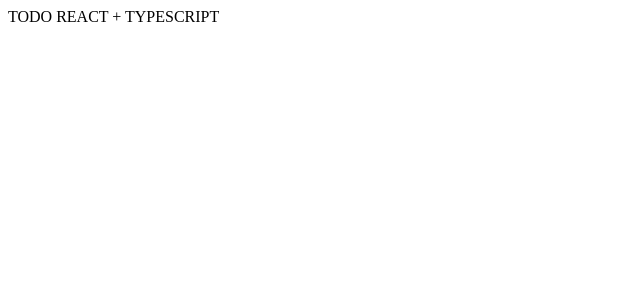
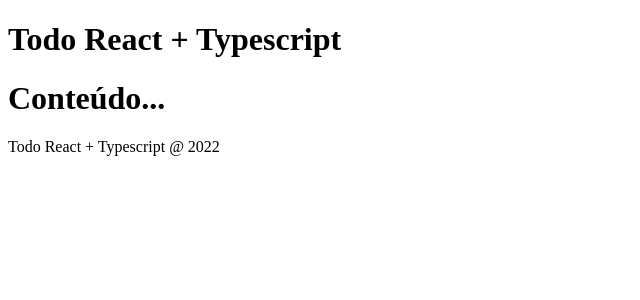
Before and after one commit to HenriqueBZ/todo_react, a React (Create React App) app: page / in a window 1280 px wide. Shown: the top 300 px of the page, without its empty margins (0-640 px from the left). Built offline with nearby package versions, Linux system fonts and the light colour scheme.

Commit message:
criando header e footer

```diff
--- a/src/App.tsx
+++ b/src/App.tsx
@@ -1,9 +1,15 @@
 import React from 'react'
+
+// Components
+import Footer from './components/Footer'
+import Header from './components/Header'
 
 function App() {
   return (
     <div>
-      TODO REACT + TYPESCRIPT
+      <Header />
+      <h1>Conteúdo...</h1>
+      <Footer />
     </div>
   )
 }
--- /dev/null
+++ b/src/components/Footer.tsx
@@ -0,0 +1,13 @@
+import React from 'react'
+
+const Footer = () => {
+  return (
+    <footer>
+        <p>
+          <span>Todo React + Typescript</span> @ 2022
+        </p>
+    </footer>
+  )
+}
+
+export default Footer
--- /dev/null
+++ b/src/components/Header.tsx
@@ -0,0 +1,11 @@
+import React from 'react'
+
+const Header = () => {
+  return (
+    <header>
+        <h1>Todo React + Typescript</h1>
+    </header>
+  )
+}
+
+export default Header
```
